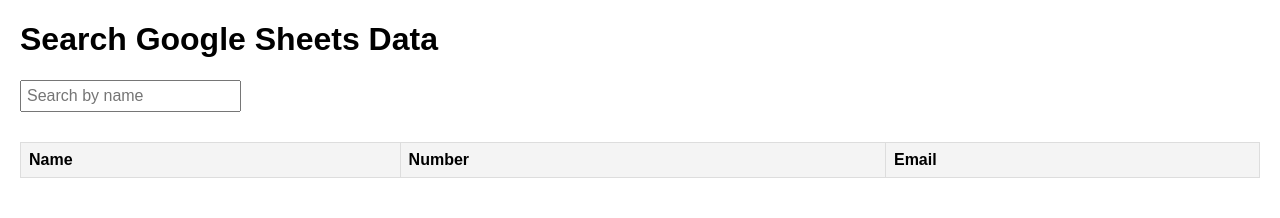
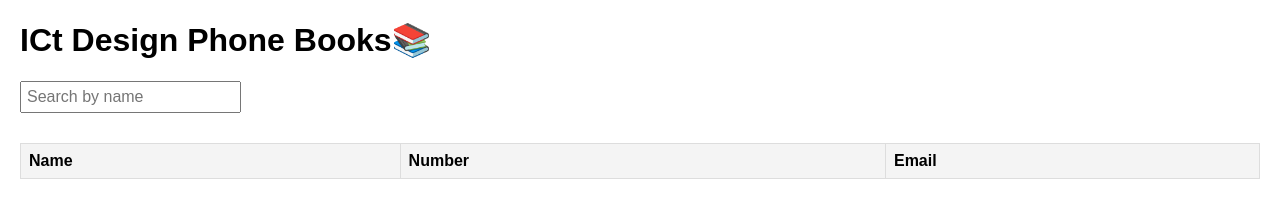
Before and after one commit to NSA-ict/ictCloud, a plain HTML site: page index.html in a window 1280 px wide. Drawn offline with Linux system fonts and the light colour scheme; no server answers.

Commit message:
Update index.html

```diff
--- a/index.html
+++ b/index.html
@@ -3,7 +3,7 @@
 <head>
     <meta charset="UTF-8">
     <meta name="viewport" content="width=device-width, initial-scale=1.0">
-    <title>Google Sheets Search</title>
+    <title>Excel Files Search</title>
     <style>
         body {
             font-family: Arial, sans-serif;
@@ -30,7 +30,7 @@
     </style>
 </head>
 <body>
-    <h1>Search Google Sheets Data</h1>
+    <h1>ICt Design Phone Books📚</h1>
     <input type="text" id="search" placeholder="Search by name" oninput="searchData()">
     <table id="results">
         <thead>
```
